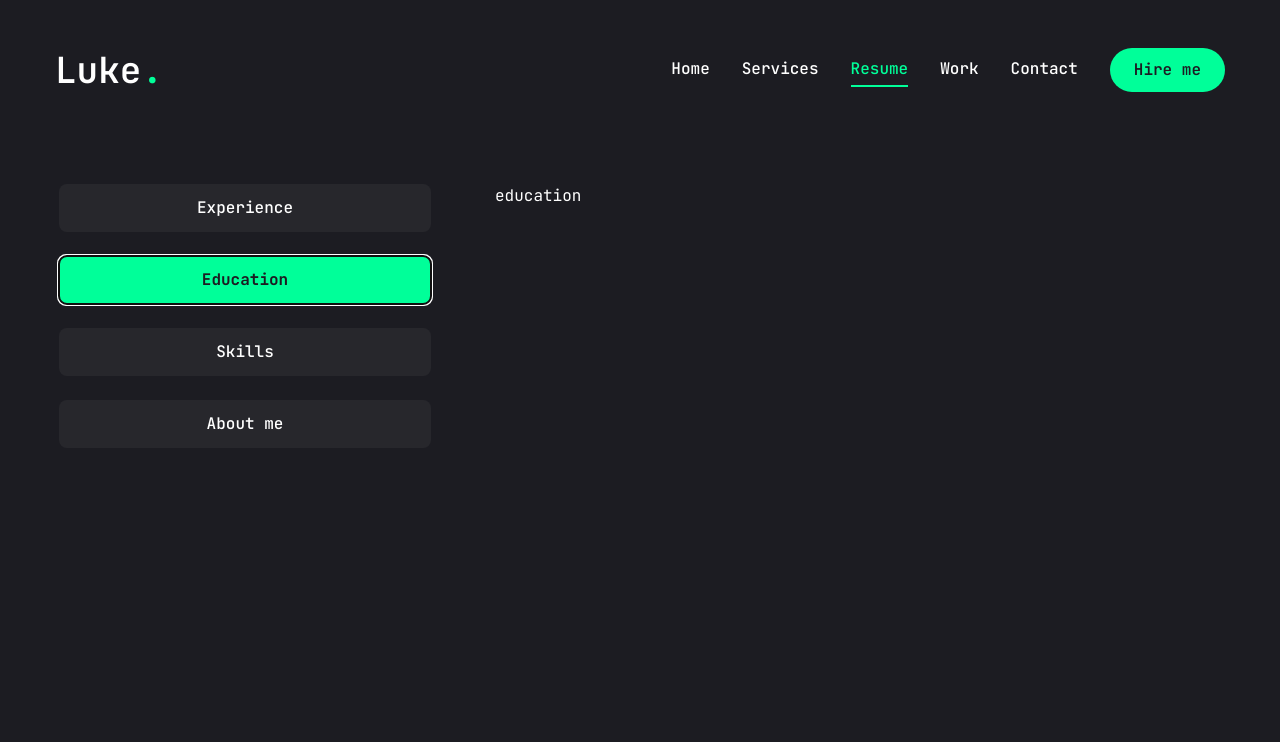
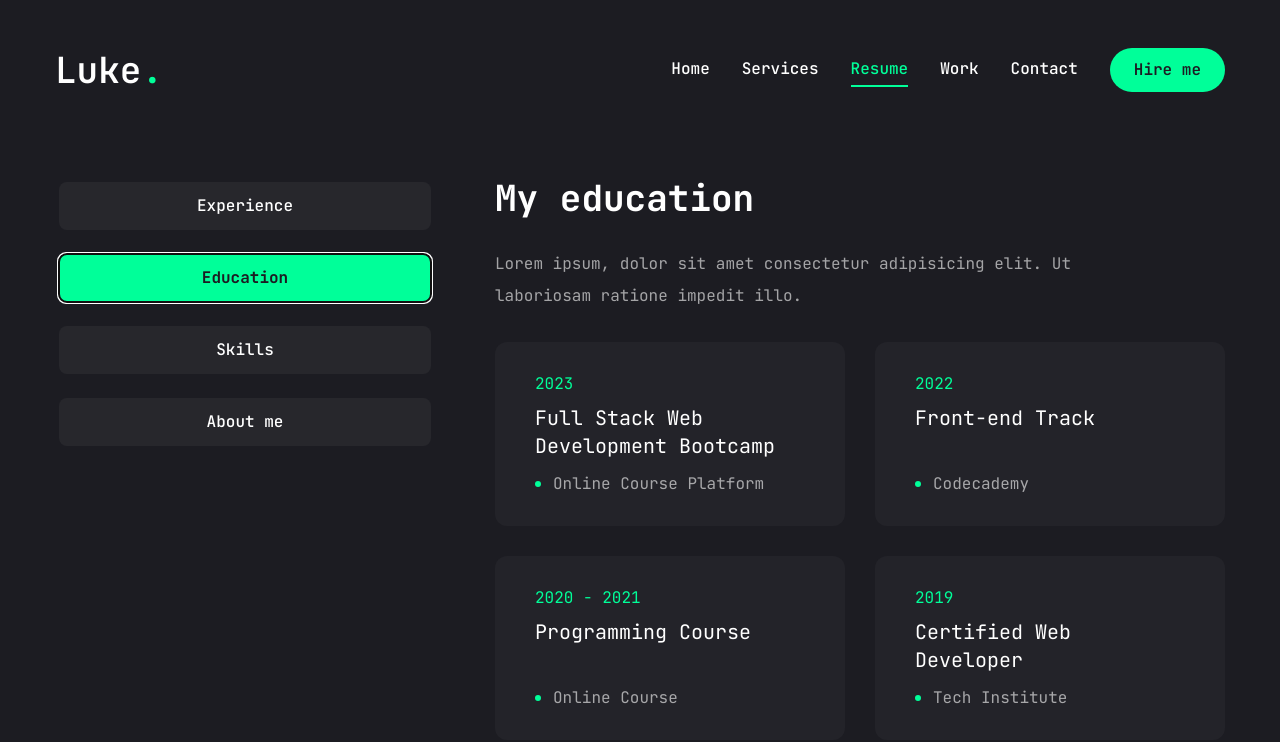
Before and after one commit to kafanasyev97/next-portfolio, a Next.js app: page /resume in a window 1280 px wide. Both pictures are taken after a click on the tab "Education". Shown: the top 742 px of the page. Built offline with nearby package versions, Linux system fonts and the light colour scheme.

Commit message:
[upd] Resume page

```diff
--- a/app/resume/page.jsx
+++ b/app/resume/page.jsx
@@ -242,15 +242,95 @@
 
             {/* education */}
             <TabsContent value="education" className="w-full">
-              education
+              <div className="flex flex-col gap-[30px] text-center xl:text-left">
+                <h3 className="text-4xl font-bold">{education.title}</h3>
+                <p className="max-w-[600px] text-white/60 mx-auto xl:mx-0">
+                  {education.description}
+                </p>
+                <ScrollArea className="h-[400px]">
+                  <ul className="grid grid-cols-1 lg:grid-cols-2 gap-[30px]">
+                    {education.items.map((item, index) => {
+                      return (
+                        <li
+                          key={index}
+                          className="bg-[#232329] h-[184px] py-6 px-10 rounded-xl flex flex-col justify-center items-center lg:items-start gap-1"
+                        >
+                          <span className="text-accent">{item.duration}</span>
+                          <h3 className="text-xl max-w-[260px] min-h-[60px] text-center lg:text-left">
+                            {item.degree}
+                          </h3>
+                          <div className="flex items-center gap-3">
+                            {/* dot */}
+                            <span className="w-[6px] h-[6px] rounded-full bg-accent"></span>
+                            <p className="text-white/60">{item.institution}</p>
+                          </div>
+                        </li>
+                      )
+                    })}
+                  </ul>
+                </ScrollArea>
+              </div>
             </TabsContent>
+
             {/* skills */}
-            <TabsContent value="skills" className="w-full">
-              skills
+            <TabsContent value="skills" className="w-full h-full">
+              <div className="flex flex-col gap-[30px]">
+                <div className="flex flex-col gap-[30px] text-center xl:text-left">
+                  <h3 className="text-4xl font-bold">{skills.title}</h3>
+                  <p className="max-w-[600px] text-white/60 mx-auto xl:mx-0">
+                    {skills.description}
+                  </p>
+                </div>
+                <ul className="grid grid-cols-2 sm:grid-cols-3 md:grid-cols-4 gap-4 xl:gap-[30px]">
+                  {skills.skillList.map((skill, index) => {
+                    return (
+                      <li key={index}>
+                        <TooltipProvider delayDuration={100}>
+                          <Tooltip>
+                            <TooltipTrigger className="w-full h-[150px] bg-[#232329] rounded-xl flex justify-center items-center group">
+                              <div className="text-6xl group-hover:text-accent transition-all duration-300">
+                                {skill.icon}
+                              </div>
+                            </TooltipTrigger>
+                            <TooltipContent>
+                              <p className="capitalize">{skill.name}</p>
+                            </TooltipContent>
+                          </Tooltip>
+                        </TooltipProvider>
+                      </li>
+                    )
+                  })}
+                </ul>
+              </div>
             </TabsContent>
+
             {/* about */}
-            <TabsContent value="about" className="w-full">
-              about
+            <TabsContent
+              value="about"
+              className="w-full text-center xl:text-left"
+            >
+              <div className="flex flex-col gap-[30px]">
+                <h3 className="text-4xl font-bold">{about.title}</h3>
+                <p className="max-w-[600px] text-white/60 mx-auto xl:mx-0">
+                  {about.description}
+                </p>
+                <ul
+                  className="grid grid-cols-1 xl:grid-cols-2 gap-y-6 max-w-[620px]
+                mx-auto xl:mx-0"
+                >
+                  {about.info.map((item, index) => {
+                    return (
+                      <li
+                        key={index}
+                        className="flex items-center justify-center xl:justify-start gap-4"
+                      >
+                        <span className="text-white/60">{item.fieldName}</span>
+                        <span className="text-xl">{item.fieldValue}</span>
+                      </li>
+                    )
+                  })}
+                </ul>
+              </div>
             </TabsContent>
           </div>
         </Tabs>
```
